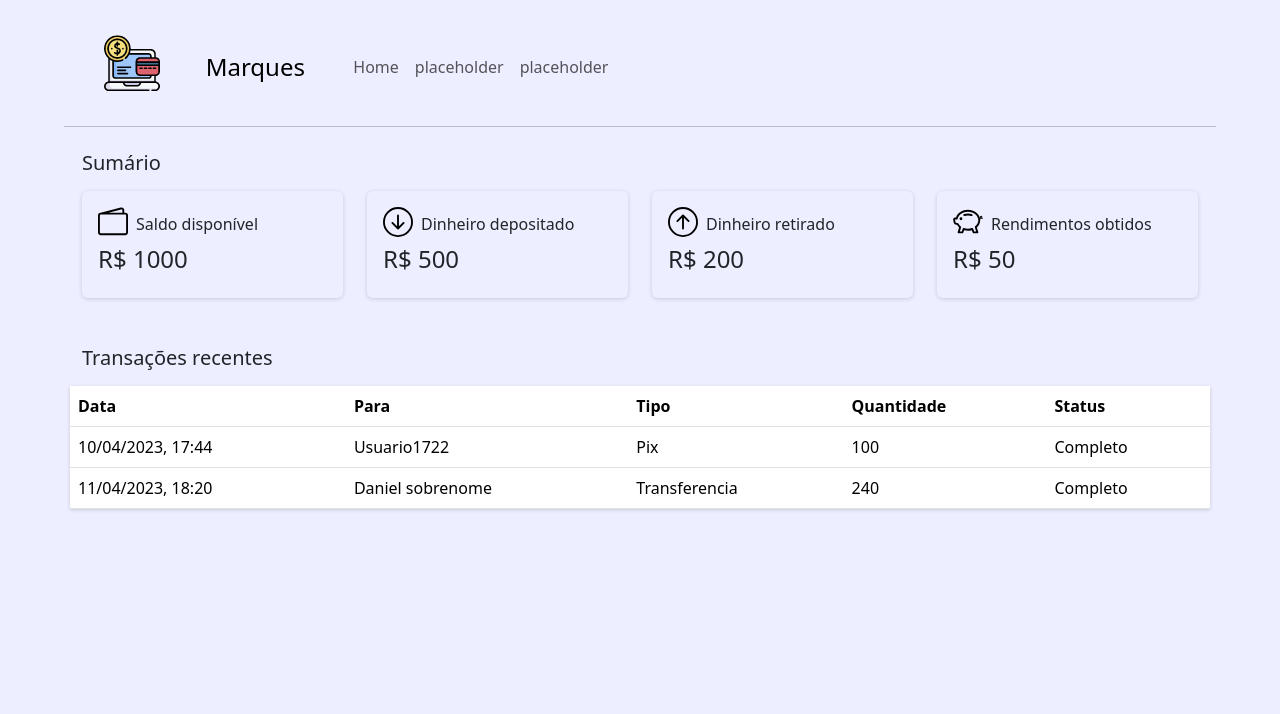
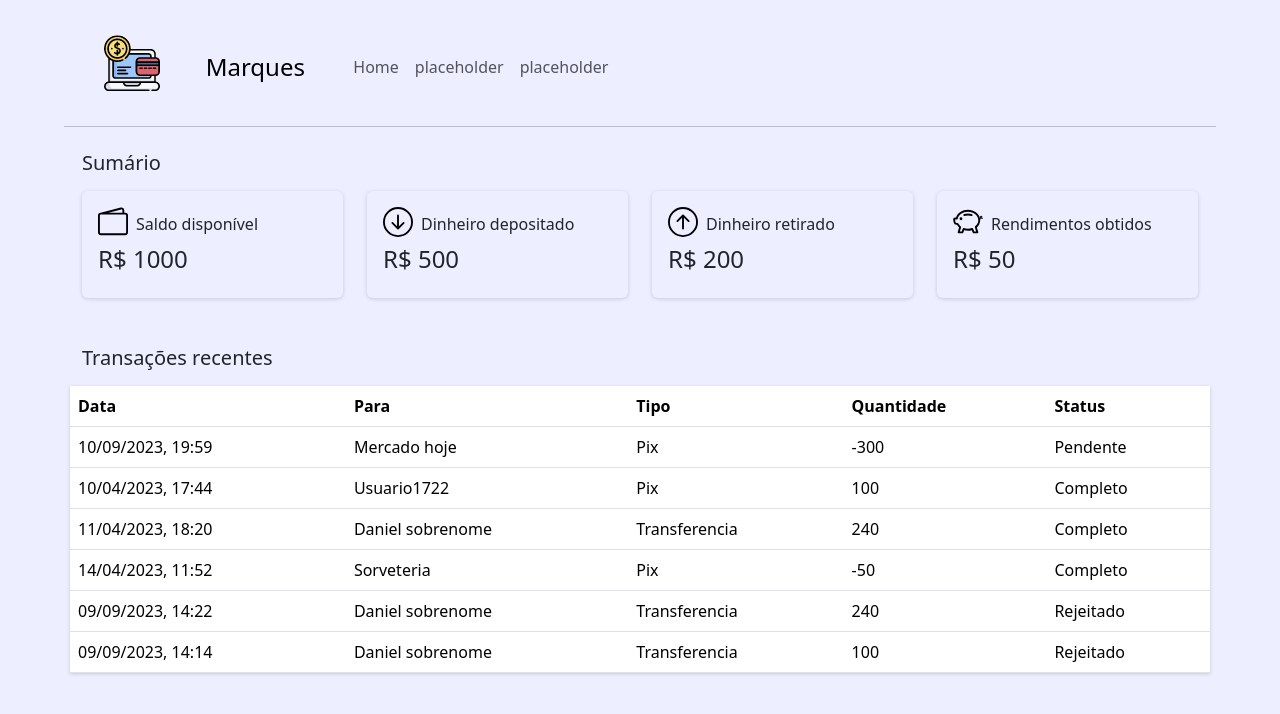
Before and after one commit to JoaoVMarques/marques-bank, a React (Vite) app: page /marques in a window 1280 px wide. Shown: the top 714 px of the page. Built offline with nearby package versions, Linux system fonts and the light colour scheme.

Commit message:
Adicionando mais transições e pequena melhoria no nome do arquivo

```diff
--- a/src/pages/homepage/components/recent/RecentPanel.tsx
+++ b/src/pages/homepage/components/recent/RecentPanel.tsx
@@ -1,7 +1,7 @@
 import {
   Col, Container, Row, Table,
 } from 'react-bootstrap';
-import recentUser1 from './recent.data.ts';
+import recentUser1 from './recentData.ts';
 import { IRecent } from '../../interfaces/recentData.ts';
 
 function createTable(user : IRecent) {
--- a/src/pages/homepage/components/recent/recent.data.ts
+++ /dev/null
@@ -1,20 +0,0 @@
-import { IRecent } from '../../interfaces/recentData.ts';
-
-const recentUser1: Array<IRecent> = [
-  {
-    Date: '10/04/2023, 17:44',
-    User: 'Usuario1722',
-    Type: 'Pix',
-    Quantity: 100,
-    Status: 'Completo',
-  },
-  {
-    Date: '11/04/2023, 18:20',
-    User: 'Daniel sobrenome',
-    Type: 'Transferencia',
-    Quantity: 240,
-    Status: 'Completo',
-  },
-];
-
-export default recentUser1;
--- /dev/null
+++ b/src/pages/homepage/components/recent/recentData.ts
@@ -0,0 +1,48 @@
+import { IRecent } from '../../interfaces/recentData.ts';
+
+const recentUser1: Array<IRecent> = [
+  {
+    Date: '10/09/2023, 19:59',
+    User: 'Mercado hoje',
+    Type: 'Pix',
+    Quantity: -300,
+    Status: 'Pendente',
+  },
+  {
+    Date: '10/04/2023, 17:44',
+    User: 'Usuario1722',
+    Type: 'Pix',
+    Quantity: 100,
+    Status: 'Completo',
+  },
+  {
+    Date: '11/04/2023, 18:20',
+    User: 'Daniel sobrenome',
+    Type: 'Transferencia',
+    Quantity: 240,
+    Status: 'Completo',
+  },
+  {
+    Date: '14/04/2023, 11:52',
+    User: 'Sorveteria',
+    Type: 'Pix',
+    Quantity: -50,
+    Status: 'Completo',
+  },
+  {
+    Date: '09/09/2023, 14:22',
+    User: 'Daniel sobrenome',
+    Type: 'Transferencia',
+    Quantity: 240,
+    Status: 'Rejeitado',
+  },
+  {
+    Date: '09/09/2023, 14:14',
+    User: 'Daniel sobrenome',
+    Type: 'Transferencia',
+    Quantity: 100,
+    Status: 'Rejeitado',
+  },
+];
+
+export default recentUser1;
```
